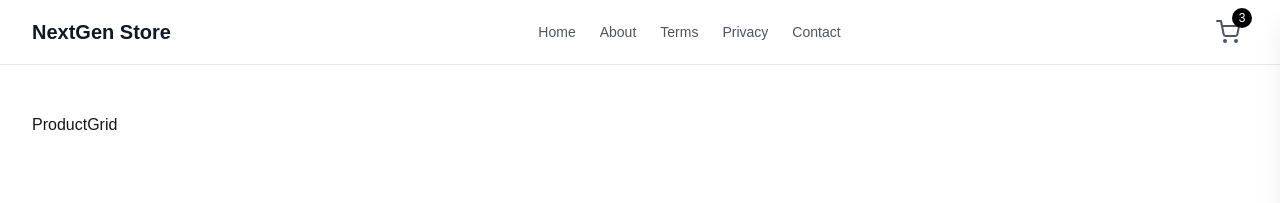
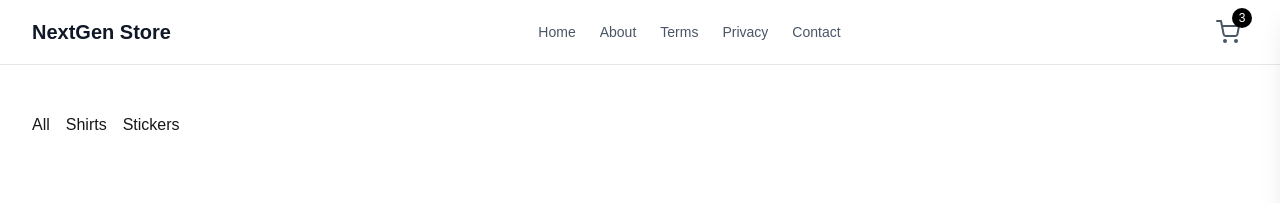
Before and after one commit to TauhidOSD/E-Commerce-NextJs, a Next.js app: page / in a window 1280 px wide. Shown: the top 203 px of the page. Built offline with nearby package versions, Linux system fonts and the light colour scheme.

Commit message:
Filtering function added

```diff
--- a/src/components/ProductGrid.tsx
+++ b/src/components/ProductGrid.tsx
@@ -1,5 +1,11 @@
+"use client"
+import { categories } from '@/data/products';
 import { Product } from '@/types/product'
-import React from 'react'
+
+import { useRouter, useSearchParams } from 'next/navigation';
+import { useEffect, useState } from 'react';
+
+
 
 interface ProductGrid {
     products: Product[];
@@ -8,8 +14,29 @@ interface ProductGrid {
 
 
 const ProductGrid = ({products,initialCategory = "all"}: ProductGrid) => {
+
+  const searchParams = useSearchParams();
+  const router = useRouter();
+
+  const [selectedCategory, setSelectedCategory] = useState(searchParams.get('category') || initialCategory)
+
+  useEffect(() => {
+      const category = searchParams.get('category') || "all";
+      setSelectedCategory(category);
+  },[searchParams])
+
+
+  const filteredProduct = selectedCategory ==='all' ? products : products.filter(product => product.category === selectedCategory);
+  console.log(filteredProduct)
+
   return (
-    <div>ProductGrid</div>
+    <div>
+      <div className='mb-8 flex flex-wrap gap-4 '>
+        {categories.map((category) => (
+          <button key={category.slug}>{category.name}</button>
+        ))}
+      </div>
+    </div>
   )
 }
 
```
